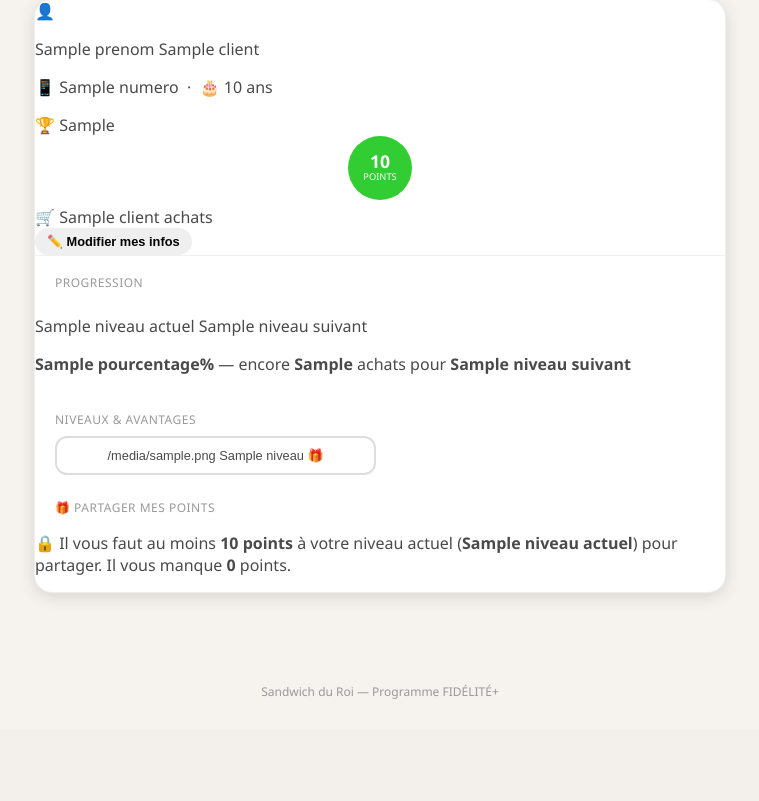
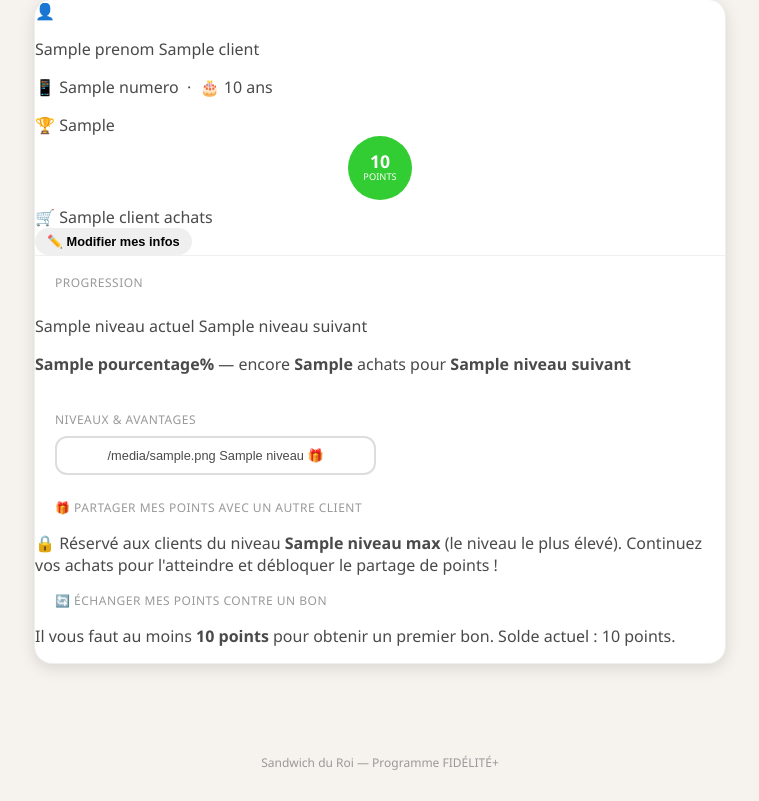
Before and after one commit to Renauddks/FIDELITE-, a Flask app: template templates/carte_client.html in a window 1280 px wide. Shown: the part 100-901 px from the top of the page, without its empty margins (260-1019 px from the left). Before the commit the page ends 799 px from the top, so only its background shows below. Run offline with Flask 3, Linux system fonts and the light colour scheme; the template is opened without the code that fills it: most values are stand-ins (such as "Sample title", 1, 10 or a date in 2020).

Commit message:
Add files via upload

```diff
--- a/templates/admin_dashboard.html
+++ b/templates/admin_dashboard.html
@@ -5,6 +5,7 @@
     <h1>Tableau de bord — {{ total_clients }} client{{ 's' if total_clients != 1 else '' }}</h1>
     <div class="barre-admin-actions">
         <a href="{{ url_for('gestion_niveaux') }}" class="bouton bouton-secondaire">🏆 Gérer les niveaux</a>
+        <a href="{{ url_for('gestion_echanges') }}" class="bouton bouton-secondaire">🔄 Échanges de points</a>
         <a href="{{ url_for('admin_logout') }}" class="bouton bouton-texte">Déconnexion</a>
     </div>
 </section>
--- a/templates/carte_client.html
+++ b/templates/carte_client.html
@@ -71,14 +71,14 @@
                         class="badge-niveau {% if client.nombre_achats >= niveau.nombre_achats_requis %}badge-niveau-atteint{% endif %}"
                         style="border-color: {{ niveau.couleur }};"
                         onclick="ouvrirNiveau('{{ niveau.icone }} {{ niveau.nom_niveau|e }}', '{{ (niveau.avantages or 'Aucun avantage renseigné pour ce niveau.')|e }}')">
-                    {{ niveau.icone }} {{ niveau.nom_niveau }}{% if niveau.seuil_partage_points is not none %} 🎁{% endif %}
+                    {{ niveau.icone }} {{ niveau.nom_niveau }}{% if niveau_max and niveau.id == niveau_max.id %} 🎁{% endif %}
                 </button>
             {% endfor %}
         </div>
     </div>
 
     <div class="carte-fidelite-partage {% if not peut_partager %}partage-verrouille{% endif %}">
-        <p class="titre-section">🎁 Partager mes points</p>
+        <p class="titre-section">🎁 Partager mes points avec un autre client</p>
         {% if peut_partager %}
             <form method="POST" action="{{ url_for('partager_points', lien_unique=client.lien_unique) }}" class="formulaire-partage">
                 <label>Numéro du client bénéficiaire</label>
@@ -90,12 +90,24 @@
             </form>
         {% else %}
             <p class="texte-verrouille">
-                {% if progression.niveau_actuel and progression.niveau_actuel.seuil_partage_points is not none %}
-                    🔒 Il vous faut au moins <strong>{{ progression.niveau_actuel.seuil_partage_points }} points</strong> à votre niveau actuel (<strong>{{ progression.niveau_actuel.nom_niveau }}</strong>) pour partager.
-                    Il vous manque <strong>{{ progression.niveau_actuel.seuil_partage_points - client.score_points }}</strong> point{{ 's' if (progression.niveau_actuel.seuil_partage_points - client.score_points) != 1 else '' }}.
-                {% else %}
-                    🔒 Le partage de points n'est pas encore disponible à votre niveau (<strong>{{ client.statut_actuel }}</strong>). Continuez vos achats pour le débloquer !
-                {% endif %}
+                🔒 Réservé aux clients du niveau <strong>{{ niveau_max.nom_niveau if niveau_max else '—' }}</strong> (le niveau le plus élevé).
+                Continuez vos achats pour l'atteindre et débloquer le partage de points !
+            </p>
+        {% endif %}
+    </div>
+
+    <div class="carte-fidelite-echange">
+        <p class="titre-section">🔄 Échanger mes points contre un bon</p>
+        {% if bons_disponibles > 0 %}
+            <form method="POST" action="{{ url_for('echanger_points', lien_unique=client.lien_unique) }}" class="formulaire-partage">
+                <label>Points à échanger — par paliers de {{ points_par_bon }} (vous pouvez échanger jusqu'à {{ bons_disponibles * points_par_bon }} points)</label>
+                <input type="number" name="points_echanges" min="{{ points_par_bon }}" max="{{ bons_disponibles * points_par_bon }}" step="{{ points_par_bon }}" value="{{ points_par_bon }}" required>
+                <p class="texte-aide">1 bon = {{ points_par_bon }} points. Une fois validé, présentez votre carte au comptoir Sandwich du Roi pour en profiter.</p>
+                <button type="submit" class="bouton bouton-echange">Échanger mes points</button>
+            </form>
+        {% else %}
+            <p class="texte-verrouille">
+                Il vous faut au moins <strong>{{ points_par_bon }} points</strong> pour obtenir un premier bon. Solde actuel : {{ client.score_points }} points.
             </p>
         {% endif %}
     </div>
--- a/templates/gestion_niveaux.html
+++ b/templates/gestion_niveaux.html
@@ -13,8 +13,6 @@
         <input type="text" name="icone" placeholder="Icône (emoji)" maxlength="4" value="🏆">
         <input type="color" name="couleur" value="#D4AF37">
         <textarea name="avantages" placeholder="Avantages liés à ce niveau" rows="2"></textarea>
-        <label>🎁 Seuil de points pour partager à ce niveau (vide = désactivé)</label>
-        <input type="number" name="seuil_partage_points" placeholder="Ex : 50" min="0">
         <button type="submit" class="bouton bouton-principal">+ Ajouter</button>
     </form>
 </section>
@@ -36,8 +34,7 @@
             <input type="checkbox" name="actif" {% if niveau.actif %}checked{% endif %}>
             Niveau actif
         </label>
-        <label>🎁 Seuil de points pour partager (vide = désactivé)</label>
-        <input type="number" name="seuil_partage_points" value="{{ niveau.seuil_partage_points if niveau.seuil_partage_points is not none else '' }}" placeholder="Ex : 50" min="0">
+        <p class="texte-aide">🎁 Le partage de points entre clients est automatiquement réservé au niveau le plus élevé (le plus grand nombre d'achats requis).</p>
         <div class="carte-niveau-actions">
             <button type="submit" class="bouton bouton-secondaire bouton-mini">Enregistrer</button>
             <button type="submit" formaction="{{ url_for('supprimer_niveau', niveau_id=niveau.id) }}" class="bouton bouton-danger bouton-mini" data-confirmation="Supprimer le niveau {{ niveau.nom_niveau }} ?">Supprimer</button>
```
Also changed, not shown: templates/gestion_echanges.html (added, +50 -0 lines).
